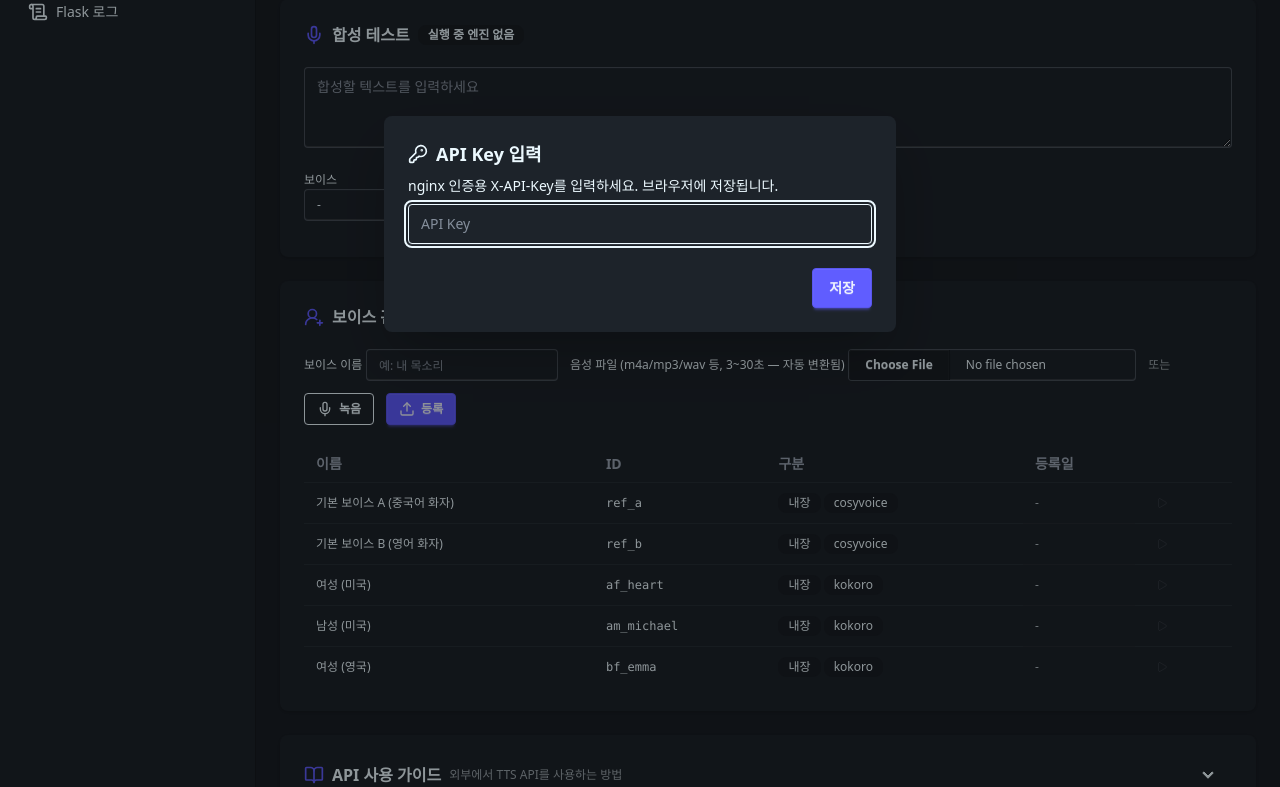
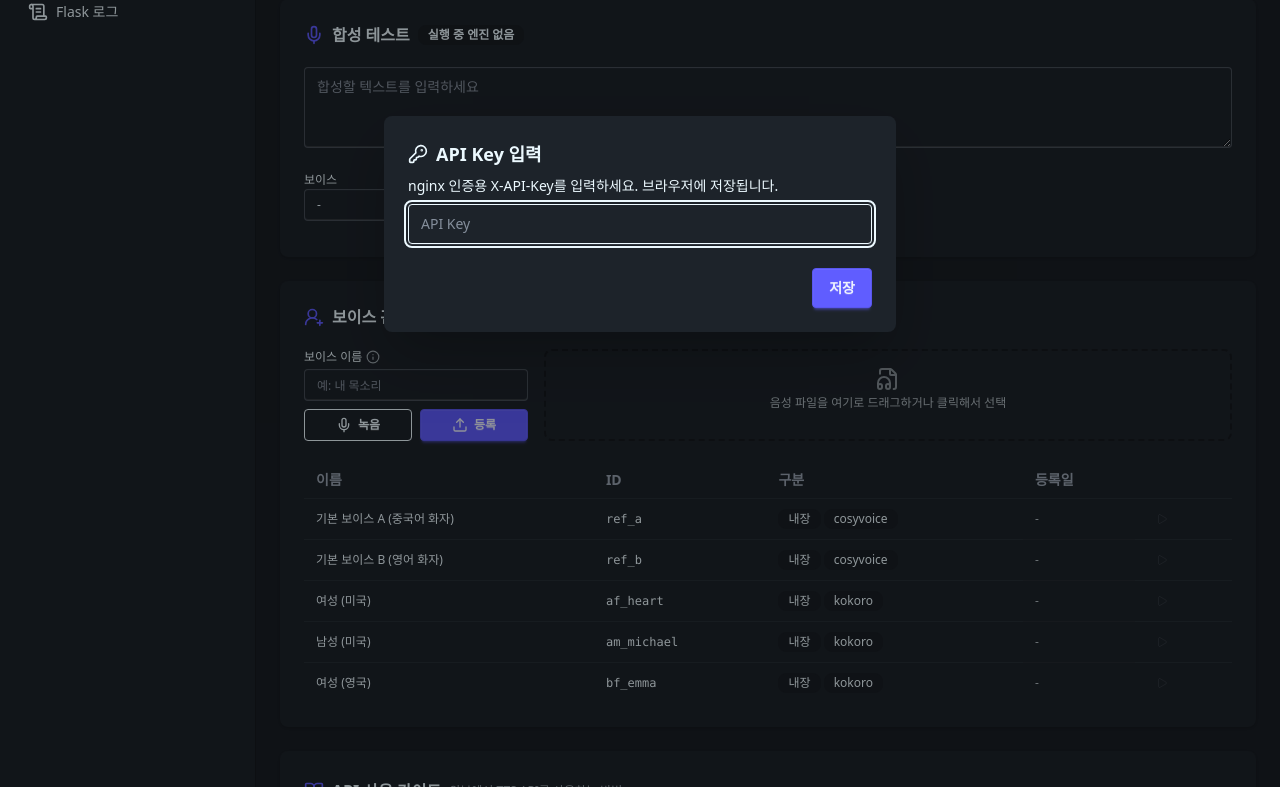
Before and after one commit to Cassiiopeia/suh-project-control, a Flask app: page /admin/tts in a window 1280 px wide. Shown: the part 340-1127 px from the top of the page. Run offline with Flask 3, Linux system fonts and the light colour scheme; style sheets or scripts are compiled from the project's sources.

Commit message:
TTS 외부 공개 서비스 : feat : 보이스 등록 UI 개편 - 점선 드랍존·선택 파일명 칩·포맷 안내 툴팁

```diff
--- a/suh-ai-server/flask/static/js/tts.js
+++ b/suh-ai-server/flask/static/js/tts.js
@@ -350,23 +350,41 @@
   el('voice-record-preview').classList.add('hidden');
 });
 
-let droppedFile = null;  // 드래그&드랍으로 받은 파일 (파일 선택보다 우선순위 낮음)
+/* 드랍존 — 점선 영역이 드래그 대상임을 명확히 하고, 선택된 파일명을 칩으로 표시 */
+let selectedFile = null;
+const dropzone = el('voice-dropzone');
 
-// 카드 전체를 드랍 영역으로 — 어떤 오디오든 받는다 (업로드 시 WAV로 자동 변환)
-const voiceCard = el('voice-card');
-['dragover', 'dragenter'].forEach(ev => voiceCard.addEventListener(ev, e => {
+function setSelectedFile(f) {
+  selectedFile = f;
+  el('voice-selected').classList.remove('hidden');
+  el('voice-selected-name').textContent = `${f.name} (${(f.size / 1024 / 1024).toFixed(1)}MB)`;
+  if (window.lucide) lucide.createIcons();
+}
+
+['dragover', 'dragenter'].forEach(ev => dropzone.addEventListener(ev, e => {
   e.preventDefault();
-  voiceCard.classList.add('ring', 'ring-primary');
+  dropzone.classList.add('border-primary', 'bg-base-200');
 }));
-['dragleave', 'drop'].forEach(ev => voiceCard.addEventListener(ev, e => {
+['dragleave', 'drop'].forEach(ev => dropzone.addEventListener(ev, e => {
   e.preventDefault();
-  voiceCard.classList.remove('ring', 'ring-primary');
+  dropzone.classList.remove('border-primary', 'bg-base-200');
 }));
-voiceCard.addEventListener('drop', e => {
+dropzone.addEventListener('drop', e => {
   const f = e.dataTransfer.files && e.dataTransfer.files[0];
-  if (!f) return;
-  droppedFile = f;
-  showToast(`파일 준비됨: ${f.name} — 이름 입력 후 등록을 누르세요`, 'info');
+  if (f) setSelectedFile(f);
+});
+dropzone.addEventListener('click', e => {
+  if (e.target.closest('#voice-selected-clear')) return; // 해제 버튼은 파일창 안 띄움
+  el('voice-file').click();
+});
+el('voice-file').addEventListener('change', () => {
+  const f = el('voice-file').files[0];
+  if (f) setSelectedFile(f);
+});
+el('voice-selected-clear').addEventListener('click', () => {
+  selectedFile = null;
+  el('voice-file').value = '';
+  el('voice-selected').classList.add('hidden');
 });
 
 async function toUploadWav(file) {
@@ -381,8 +399,8 @@
 
 el('voice-upload').addEventListener('click', async () => {
   const name = el('voice-name').value.trim();
-  // 우선순위: 파일 선택 > 드래그&드랍 > 브라우저 녹음
-  const source = el('voice-file').files[0] || droppedFile
+  // 우선순위: 선택/드랍된 파일 > 브라우저 녹음
+  const source = selectedFile
     || (recordedWav && new File([recordedWav], 'recorded.wav', { type: 'audio/wav' }));
   if (!name) { showToast('보이스 이름을 입력하세요', 'warning'); return; }
   if (!source) { showToast('음성 파일을 선택/드랍하거나 녹음하세요', 'warning'); return; }
@@ -407,7 +425,8 @@
     showToast(`보이스 등록 완료: ${data.voice.id}`, 'success');
     el('voice-name').value = '';
     el('voice-file').value = '';
-    droppedFile = null;
+    selectedFile = null;
+    el('voice-selected').classList.add('hidden');
     recordedWav = null;
     el('voice-record-preview').classList.add('hidden');
     loadVoices();
--- a/suh-ai-server/flask/templates/admin/tts.html
+++ b/suh-ai-server/flask/templates/admin/tts.html
@@ -59,25 +59,41 @@
         <i data-lucide="user-round-plus" class="size-5 text-primary"></i>보이스 관리
         <span class="text-xs opacity-60 font-normal">10초 내외 음성을 등록하면 그 목소리로 합성됩니다 (CosyVoice 전용)</span>
       </h2>
-      <div class="flex flex-wrap items-end gap-3">
+      <div class="flex flex-wrap items-stretch gap-4">
+        <div class="flex flex-col gap-2 w-56">
           <label class="form-control">
-          <span class="label-text text-xs mb-1">보이스 이름</span>
+            <span class="label-text text-xs mb-1 flex items-center gap-1">보이스 이름
+              <span class="tooltip tooltip-right" data-tip="m4a/mp3/wav 등 대부분의 오디오 지원 - 3~30초, 10MB 이하 - 등록 시 자동으로 WAV 변환됩니다">
+                <i data-lucide="info" class="size-3.5 opacity-60"></i>
+              </span>
+            </span>
             <input id="voice-name" type="text" maxlength="40" placeholder="예: 내 목소리"
-                 class="input input-bordered input-sm w-48" />
+                   class="input input-bordered input-sm w-full" />
           </label>
-        <label class="form-control">
-          <span class="label-text text-xs mb-1">음성 파일 (m4a/mp3/wav 등, 3~30초 — 자동 변환됨)</span>
-          <input id="voice-file" type="file" accept="audio/*,.wav,.mp3,.m4a,.aac,.ogg,.webm"
-                 class="file-input file-input-bordered file-input-sm w-72" />
-        </label>
-        <span class="text-xs opacity-60 pb-2">또는</span>
-        <button id="voice-record" class="btn btn-outline btn-sm">
+          <div class="flex gap-2">
+            <button id="voice-record" class="btn btn-outline btn-sm flex-1">
               <i data-lucide="mic" class="size-4"></i><span id="voice-record-label">녹음</span>
             </button>
-        <span id="voice-record-status" class="text-xs opacity-70 pb-2 hidden"></span>
-        <button id="voice-upload" class="btn btn-primary btn-sm">
+            <button id="voice-upload" class="btn btn-primary btn-sm flex-1">
               <i data-lucide="upload" class="size-4"></i>등록
             </button>
+          </div>
+          <span id="voice-record-status" class="text-xs opacity-70 hidden"></span>
+        </div>
+        <div id="voice-dropzone"
+             class="flex-1 min-w-64 border-2 border-dashed border-base-300 rounded-lg p-4 text-center cursor-pointer transition-colors hover:border-primary">
+          <i data-lucide="file-audio" class="size-6 mx-auto opacity-50"></i>
+          <p class="text-xs opacity-70 mt-1">음성 파일을 여기로 드래그하거나 클릭해서 선택</p>
+          <div id="voice-selected" class="hidden justify-center items-center gap-2 mt-2 flex">
+            <span class="badge badge-primary badge-sm gap-1">
+              <i data-lucide="paperclip" class="size-3"></i><span id="voice-selected-name"></span>
+            </span>
+            <button id="voice-selected-clear" class="btn btn-ghost btn-xs" title="선택 해제">
+              <i data-lucide="x" class="size-3"></i>
+            </button>
+          </div>
+          <input id="voice-file" type="file" accept="audio/*,.wav,.mp3,.m4a,.aac,.ogg,.webm" class="hidden" />
+        </div>
       </div>
       <div id="voice-record-preview" class="hidden items-center gap-2 flex">
         <span class="text-xs opacity-70">녹음 미리듣기:</span>
```
Lines whose indentation alone changed are shown as unchanged.
